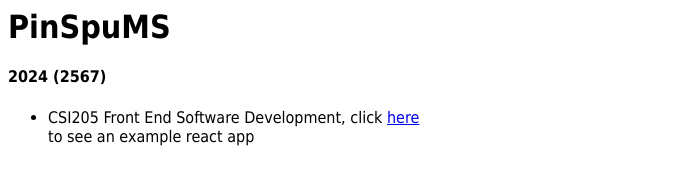
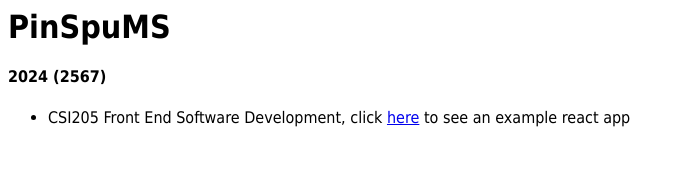
Before and after one commit to PinSpuMS/PinSpuMS.github.io, a plain HTML site: page index.html in a window 1280 px wide. Shown: the whole page, without its empty margins (0-684 px from the left). Drawn offline with Linux system fonts and the light colour scheme.

Commit message:
Update index.html

```diff
--- a/index.html
+++ b/index.html
@@ -9,7 +9,7 @@
     <h1>PinSpuMS</h1>
     <h4>2024 (2567)</h4>
     <ul>
-      <li>CSI205 Front End Software Development, click <a href='https://pinspums.github.io/2567-01-csi205-multipages_'>here</a></li> to see an example react app
+      <li>CSI205 Front End Software Development, click <a href='https://pinspums.github.io/2567-01-csi205-multipages_'>here</a> to see an example react app</li>
     </ul>
   </body>
 </html>
```
